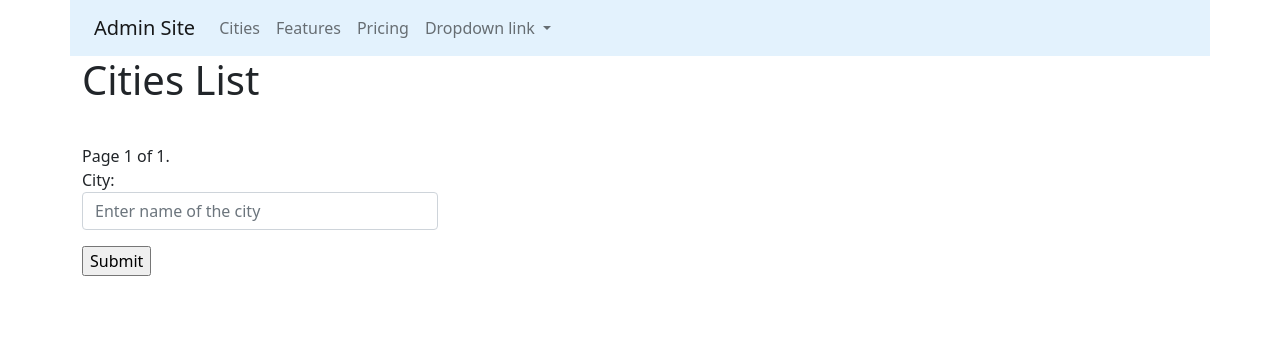
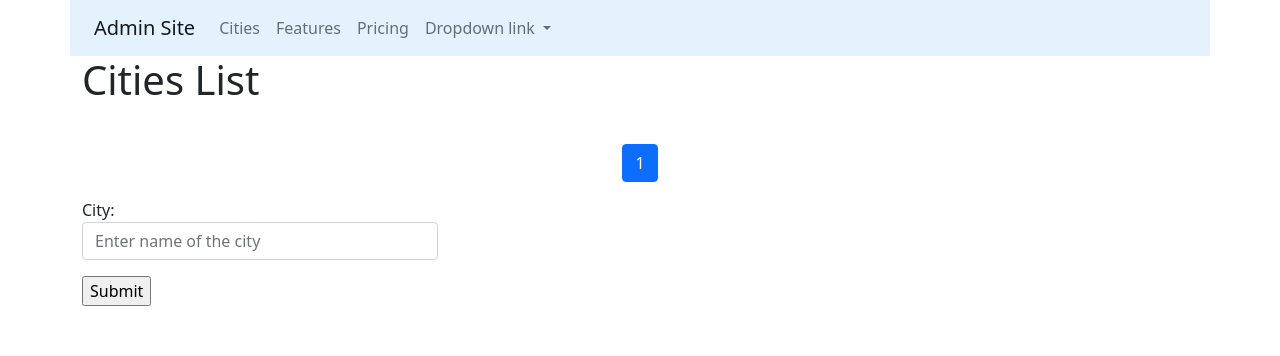
Before and after one commit to vkoliesov/find_route, a Django app: page /cities/ in a window 1280 px wide. Shown: the top 356 px of the page. Run offline with Django 3.2, Linux system fonts and the light colour scheme; data that the repository does not hold is empty.

Commit message:
add style to pagination

```diff
--- a/src/cities/views.py
+++ b/src/cities/views.py
@@ -13,7 +13,6 @@ class CityListView(ListView):
 
     def get_context_data(self, **kwargs):
         context = super().get_context_data(**kwargs)
-        print(context)
         form = CityForm()
         context['form'] = form
         return context
--- a/src/templates/cities/home.html
+++ b/src/templates/cities/home.html
@@ -30,23 +30,46 @@
     </div>
 </div>
 
-<div class="pagination">
-    <span class="step-links">
-        {% if page_obj.has_previous %}
-            <a href="?page=1">&laquo; first</a>
-            <a href="?page={{ page_obj.previous_page_number }}">previous</a>
-        {% endif %}
 
-        <span class="current">
-            Page {{ page_obj.number }} of {{ page_obj.paginator.num_pages }}.
-        </span>
+<nav aria-label="Page navigation">
+    <ul class="pagination justify-content-center">
+    {% if page_obj.has_previous %}
+        <li class="page-item">
+            <a class="page-link" href="?page=1" aria-label="First">
+                <span aria-hidden="true">First</span>
+            </a>
+        </li>
 
-        {% if page_obj.has_next %}
-            <a href="?page={{ page_obj.next_page_number }}">next</a>
-            <a href="?page={{ page_obj.paginator.num_pages }}">last &raquo;</a>
-        {% endif %}
-    </span>
-</div>
+        <li class="page-item"></li>
+            <a class="page-link" href="?page={{ page_obj.previous_page_number }}" aria-label="Previous">
+                <span aria-hidden="true">&laquo;</span>
+            </a>
+        </li>
+      {% endif %}
+
+      {% for page in page_obj.paginator.page_range %}
+        <li class="page-item {% if page == page_obj.number %} active {% endif %}">
+            <a class="page-link" href="?page={{page}}">{{ page }}</a>
+        </li>
+      {% endfor %}
+
+      {% if page_obj.has_next %}
+        <li class="page-item">
+
+            <a class="page-link" href="?page={{ page_obj.next_page_number }}" aria-label="Next">
+            <span aria-hidden="true">&raquo;</span>
+            </a>
+        </li>
+
+        <li class="page-item">
+        <a class="page-link" href="?page={{ page_obj.paginator.num_pages }}" aria-label="Last">
+            <span aria-hidden="true">Last</span>
+        </a>
+      </li>
+      {% endif %}
+
+    </ul>
+  </nav>
 
 <div class="row">
     <div class="col-md-4">
```
